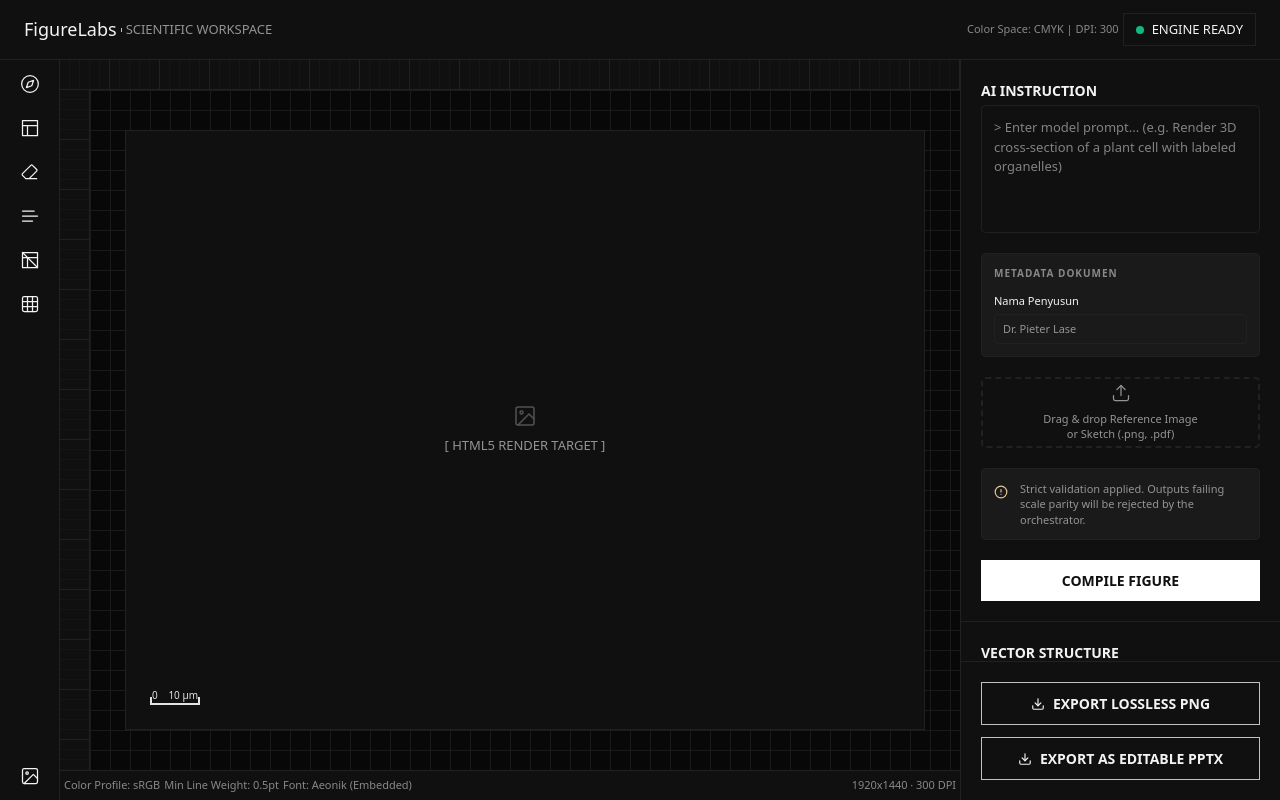
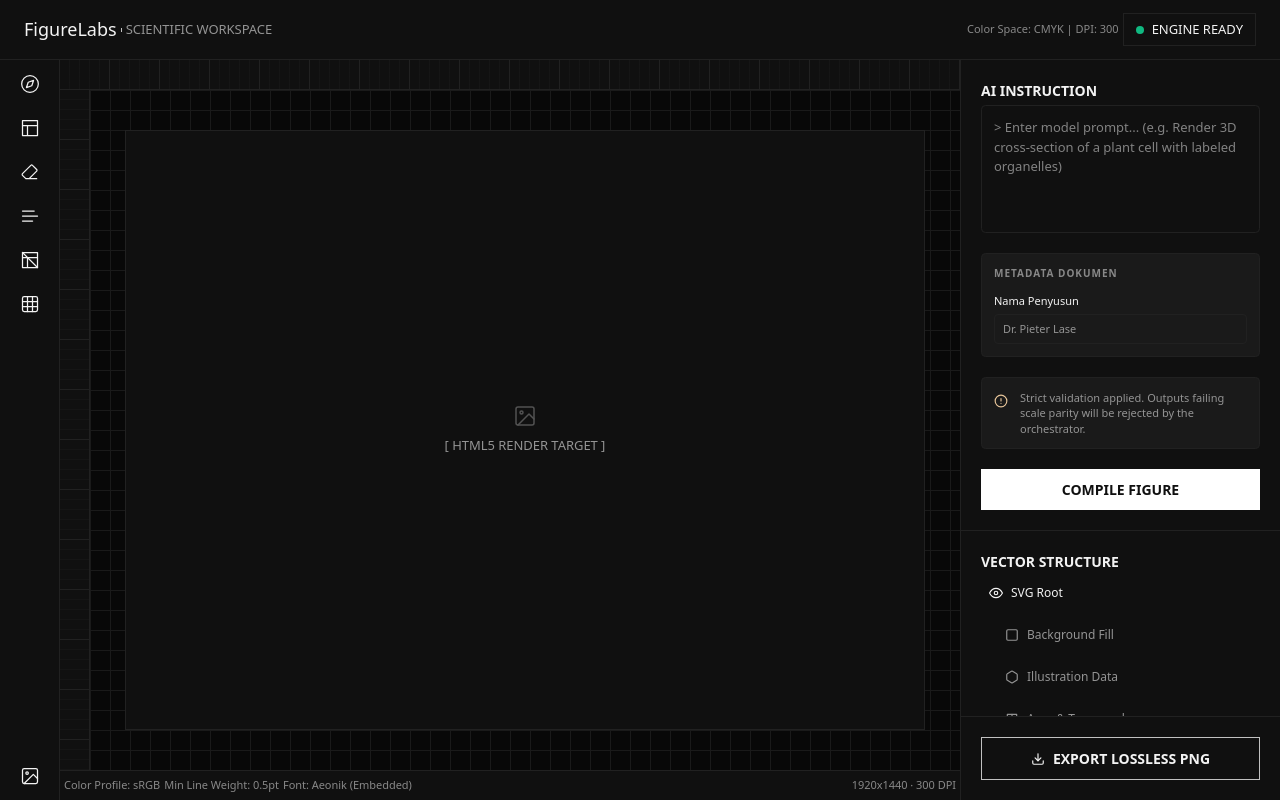
Before and after one commit to pieterlase06-arch/Web-FigureLabs, a React (Vite) app: page /editor in a window 1280 px wide. Built offline with nearby package versions, Linux system fonts and the light colour scheme.

Commit message:
refactor: remove confusing scale bar, placeholder drag-and-drop, and PPTX export from Editor UI to clarify text-to-image scope

```diff
--- a/src/pages/Editor.jsx
+++ b/src/pages/Editor.jsx
@@ -151,11 +151,6 @@ export default function Editor() {
 
                 {/* The Actual Canvas Element */}
                 <div className={`w-full max-w-[800px] aspect-[4/3] ${bgGreen ? 'bg-[#00FF00]' : 'bg-obsidian-canvas'} border border-onyx-edge flex items-center justify-center relative transition-colors duration-200 shadow-none z-10 overflow-hidden`}>
-                  {/* Scale Bar Overlay */}
-                  <div className="absolute bottom-6 left-6 border-b-2 border-l-2 border-r-2 border-frost-text w-[50px] h-2 flex justify-between items-end text-[10px] font-input text-frost-text pb-1 z-20 mix-blend-difference drop-shadow-md">
-                    <span className="translate-y-4">0</span>
-                    <span className="translate-y-4">10 μm</span>
-                  </div>
 
                   {generatedImage ? (
                     <img src={generatedImage} alt="Generated Figure" className="w-full h-full object-contain relative z-10" />
@@ -222,16 +217,6 @@ export default function Editor() {
                 </div>
               </div>
 
-              {/* Drag & Drop Zone for Multi-Modal Input */}
-              <div className="flex flex-col gap-2 mb-5">
-                <div className="w-full border-2 border-dashed border-onyx-edge rounded-md p-4 flex flex-col items-center justify-center text-center cursor-pointer hover:border-silver hover:bg-elevated transition-colors">
-                  <svg width="20" height="20" viewBox="0 0 24 24" fill="none" stroke="currentColor" strokeWidth="1.5" strokeLinecap="round" strokeLinejoin="round" className="text-smoke mb-2"><path d="M21 15v4a2 2 0 0 1-2 2H5a2 2 0 0 1-2-2v-4"></path><polyline points="17 8 12 3 7 8"></polyline><line x1="12" y1="3" x2="12" y2="15"></line></svg>
-                  <span className="font-input text-[11px] text-smoke leading-[1.4]">
-                    Drag & drop Reference Image<br/>or Sketch (.png, .pdf)
-                  </span>
-                </div>
-              </div>
-
               <div className="flex flex-col gap-2 mb-5">
                 <div className="p-3 bg-[#1a1a1a] border border-onyx-edge rounded-md flex items-start gap-3">
                   <div className="mt-1">
@@ -282,10 +267,6 @@ export default function Editor() {
               <svg width="14" height="14" viewBox="0 0 24 24" fill="none" stroke="currentColor" strokeWidth="2" strokeLinecap="round" strokeLinejoin="round" className="mr-2"><path d="M21 15v4a2 2 0 0 1-2 2H5a2 2 0 0 1-2-2v-4"></path><polyline points="7 10 12 15 17 10"></polyline><line x1="12" y1="15" x2="12" y2="3"></line></svg>
               Export Lossless PNG
             </Button>
-            <Button variant="outlined" className="w-full py-2.5 justify-center font-input text-[11px]" disabled={!generatedImage}>
-              <svg width="14" height="14" viewBox="0 0 24 24" fill="none" stroke="currentColor" strokeWidth="2" strokeLinecap="round" strokeLinejoin="round" className="mr-2"><path d="M21 15v4a2 2 0 0 1-2 2H5a2 2 0 0 1-2-2v-4"></path><polyline points="7 10 12 15 17 10"></polyline><line x1="12" y1="15" x2="12" y2="3"></line></svg>
-              Export as Editable PPTX
-            </Button>
           </div>
         </aside>
 
```
